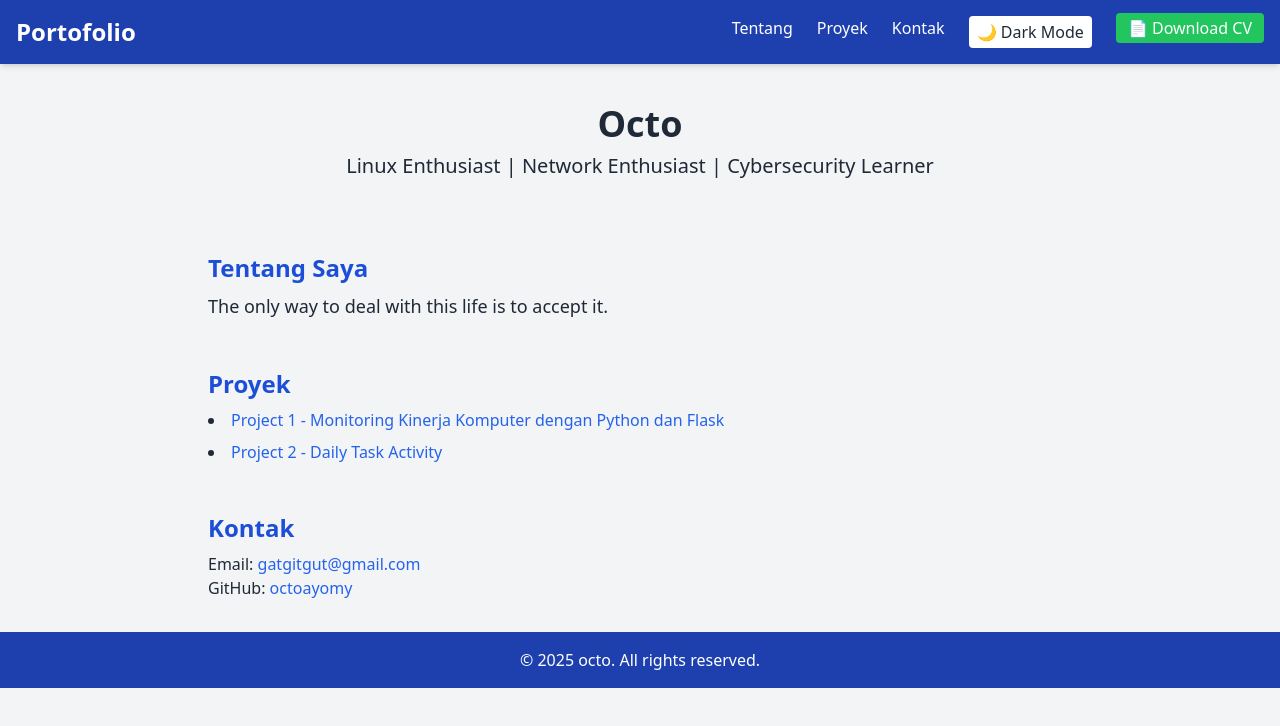
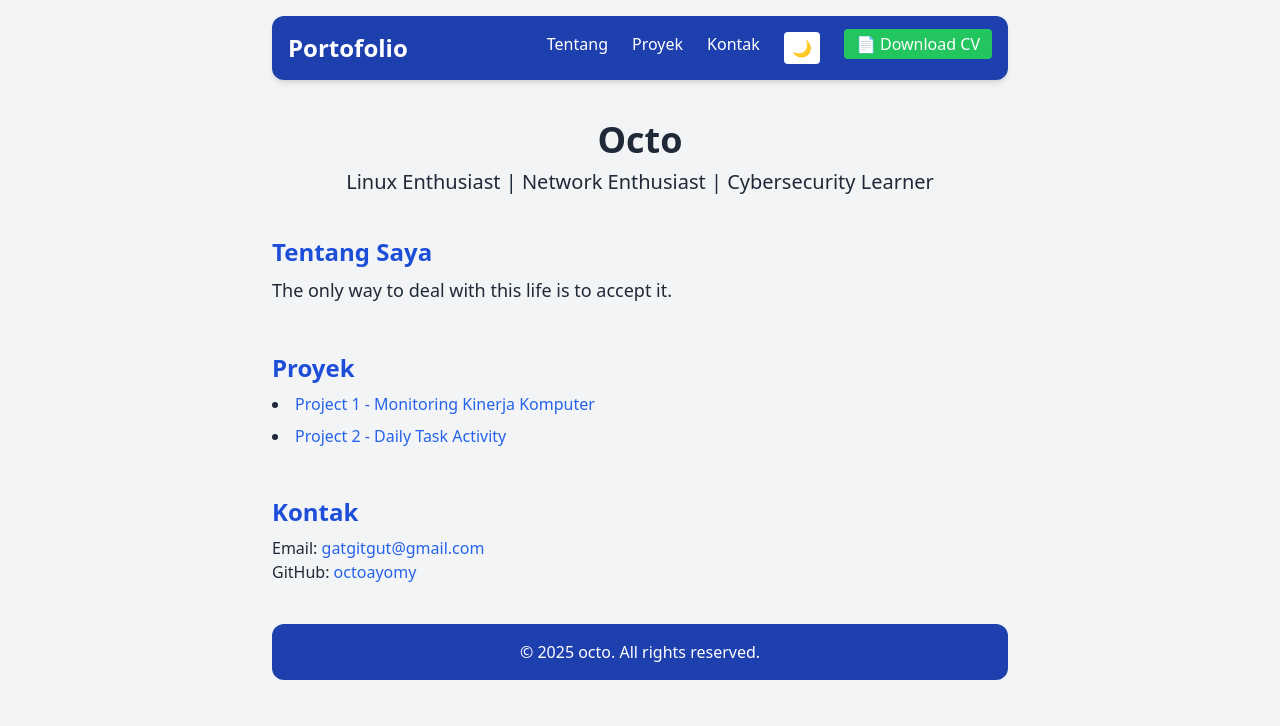
Before and after one commit to octoayomy/octoayomy.github.io, a plain HTML site: page index.html in a window 1280 px wide. Drawn offline with nearby package versions, Linux system fonts and the light colour scheme.

Commit message:
Update index.html

```diff
--- a/index.html
+++ b/index.html
@@ -12,10 +12,11 @@
   </script>
 </head>
 <body class="bg-gray-100 text-gray-800 dark:bg-gray-900 dark:text-gray-200 transition-colors duration-300">
-  <div class="max-w-screen-md mx-auto px-4"></div>
+
+  <div class="max-w-screen-md mx-auto px-4">
 
     <!-- Navbar -->
-  <nav class="bg-blue-800 dark:bg-gray-800 text-white px-4 py-4 flex justify-between items-center shadow-md">
+    <nav class="bg-blue-800 dark:bg-gray-800 text-white px-4 py-4 flex justify-between items-center shadow-md rounded-xl mt-4">
       <div class="text-2xl font-bold">Portofolio</div>
 
       <div class="md:hidden">
@@ -30,7 +31,7 @@
         <li><a href="#kontak" class="hover:underline">Kontak</a></li>
         <li>
           <button id="dark-toggle" class="bg-white dark:bg-gray-700 text-gray-800 dark:text-white px-2 py-1 rounded transition duration-300">
-          🌙 Dark Mode
+            🌙
           </button>
         </li>
         <li>
@@ -42,7 +43,7 @@
     </nav>
 
     <!-- Mobile menu -->
-  <ul id="mobile-menu" class="md:hidden hidden bg-blue-800 dark:bg-gray-800 text-white px-4 py-4 space-y-2">
+    <ul id="mobile-menu" class="md:hidden hidden bg-blue-800 dark:bg-gray-800 text-white px-4 py-4 space-y-2 rounded-xl mt-2">
       <li><a href="#tentang" class="block hover:underline">Tentang</a></li>
       <li><a href="#proyek" class="block hover:underline">Proyek</a></li>
       <li><a href="#kontak" class="block hover:underline">Kontak</a></li>
@@ -65,31 +66,49 @@
     </header>
 
     <!-- Konten -->
-  <main class="max-w-4xl mx-auto px-4 py-8 space-y-12">
+    <main class="space-y-12">
       <section id="tentang">
         <h2 class="text-2xl font-semibold mb-2 text-blue-700 dark:text-blue-300">Tentang Saya</h2>
-      <p class="text-lg">The only way to deal with this life is to accept it. </p>
+        <p class="text-lg">The only way to deal with this life is to accept it.</p>
       </section>
 
       <section id="proyek">
         <h2 class="text-2xl font-semibold mb-2 text-blue-700 dark:text-blue-300">Proyek</h2>
         <ul class="list-disc list-inside space-y-2">
-        <li><a href="https://github.com/octoayomy/Monitoring-Kinerja-Komputer" target="_blank" class="text-blue-600 dark:text-blue-400 hover:underline">Project 1 - Monitoring Kinerja Komputer dengan Python dan Flask</a></li>
+          <li><a href="https://github.com/octoayomy/Monitoring-Kinerja-Komputer" target="_blank" class="text-blue-600 dark:text-blue-400 hover:underline">Project 1 - Monitoring Kinerja Komputer</a></li>
           <li><a href="https://github.com/octoayomy/daily-task-activity" target="_blank" class="text-blue-600 dark:text-blue-400 hover:underline">Project 2 - Daily Task Activity</a></li>
         </ul>
       </section>
 
       <section id="kontak">
         <h2 class="text-2xl font-semibold mb-2 text-blue-700 dark:text-blue-300">Kontak</h2>
-      <p>Email: <a href="mailto:kamu@email.com" class="text-blue-600 dark:text-blue-400 hover:underline">gatgitgut@gmail.com</a></p>
+        <p>Email: <a href="mailto:gatgitgut@gmail.com" class="text-blue-600 dark:text-blue-400 hover:underline">gatgitgut@gmail.com</a></p>
         <p>GitHub: <a href="https://github.com/octoayomy" target="_blank" class="text-blue-600 dark:text-blue-400 hover:underline">octoayomy</a></p>
       </section>
     </main>
 
-  <footer class="bg-blue-800 dark:bg-gray-800 text-white text-center py-4">
+    <!-- Footer -->
+    <footer class="bg-blue-800 dark:bg-gray-800 text-white text-center py-4 rounded-xl mt-10">
       <p>© <span id="tahun"></span> octo. All rights reserved.</p>
     </footer>
+  </div>
 
-  <script src="script.js"></script>
+  <script>
+    document.getElementById("tahun").textContent = new Date().getFullYear();
+
+    // Burger Menu
+    document.getElementById("menu-toggle").addEventListener("click", () => {
+      document.getElementById("mobile-menu").classList.toggle("hidden");
+    });
+
+    // Dark Mode
+    const html = document.documentElement;
+    document.getElementById("dark-toggle").addEventListener("click", () => {
+      html.classList.toggle("dark");
+    });
+    document.getElementById("dark-toggle-mobile").addEventListener("click", () => {
+      html.classList.toggle("dark");
+    });
+  </script>
 </body>
 </html>
```
Lines whose indentation alone changed are shown as unchanged.
